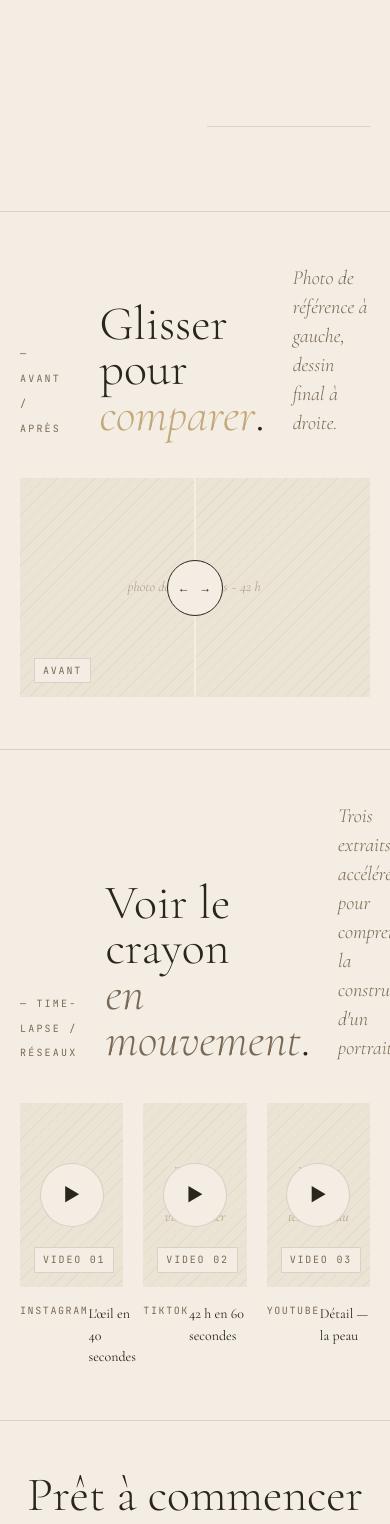
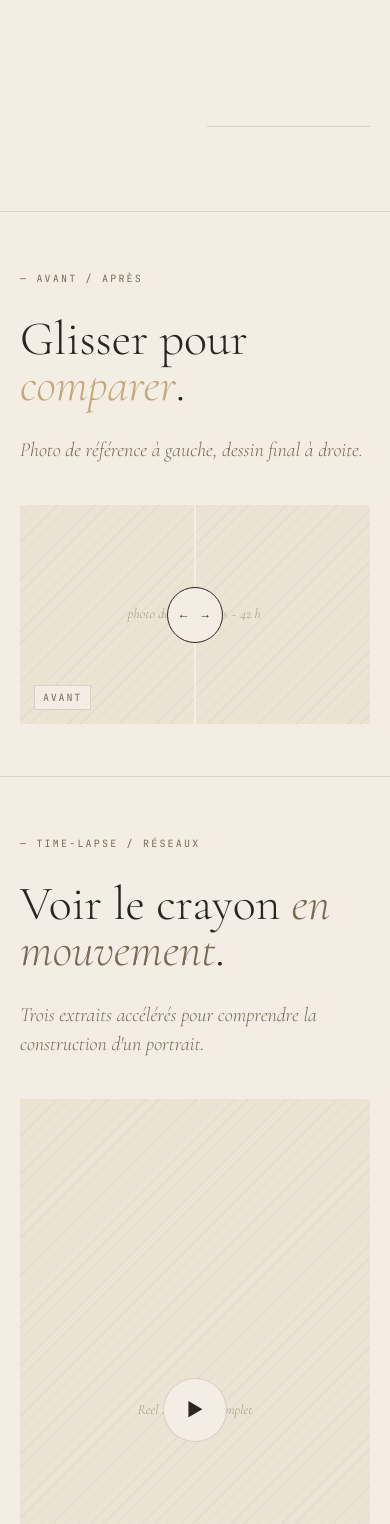
Before and after one commit to MelchiorObame/melo-art-gallery, a React (Vite) app: page /processus in a window 390 px wide. Shown: the part 5796-7320 px from the top of the page. Built offline with nearby package versions, Linux system fonts and the light colour scheme.

Commit message:
fix: update HeroSection and VideosSection layout for improved responsiveness and readability

```diff
--- a/src/pages/Home.tsx
+++ b/src/pages/Home.tsx
@@ -53,7 +53,7 @@ function HeroSection() {
       {/* 1 — Top bar */}
       <div className="flex justify-between items-center shrink-0">
         <span className="font-mono text-[11px] tracking-kicker uppercase text-fg-soft">
-          Melo — Atelier de portrait
+          Atelier de portrait
         </span>
         <span className="font-mono text-[11px] tracking-kicker uppercase text-fg-soft inline-flex items-center gap-2.5">
           <motion.span
--- a/src/pages/Processus.tsx
+++ b/src/pages/Processus.tsx
@@ -201,8 +201,7 @@ function BeforeAfterSection() {
   return (
     <section className="border-t border-line" style={{ padding: 'clamp(52px,7vw,100px) var(--pad-x)' }}>
       <div
-        className="grid items-end mb-[clamp(40px,5vw,80px)]"
-        style={{ gridTemplateColumns: '1fr 2fr 1.5fr', gap: 'clamp(28px,4vw,80px)' }}
+        className="grid grid-cols-1 md:grid-cols-[1fr_2fr_1.5fr] items-end mb-[clamp(40px,5vw,80px)] gap-[clamp(28px,4vw,80px)]"
       >
         <Reveal>
           <span className="font-mono text-[10px] tracking-eyebrow uppercase text-fg-soft">— Avant / après</span>
@@ -269,15 +268,14 @@ function VideosSection() {
   return (
     <section className="border-t border-line" style={{ padding: 'clamp(52px,7vw,100px) var(--pad-x)' }}>
       <div
-        className="grid items-end mb-[clamp(40px,5vw,80px)]"
-        style={{ gridTemplateColumns: '1fr 2fr 1.5fr', gap: 'clamp(28px,4vw,80px)' }}
+        className="grid grid-cols-1 md:grid-cols-[1fr_2fr_1.5fr] items-end mb-[clamp(40px,5vw,80px)] gap-[clamp(28px,4vw,80px)]"
       >
         <Reveal>
           <span className="font-mono text-[10px] tracking-eyebrow uppercase text-fg-soft">— Time-lapse / Réseaux</span>
         </Reveal>
         <Reveal delay={0.04}>
           <h2 className="font-display font-light leading-[0.95]" style={{ fontSize: 'clamp(48px,7vw,120px)' }}>
-            Voir le crayon<br /><em className="italic text-fg-soft">en mouvement</em>.
+            Voir le crayon <em className="italic text-fg-soft">en mouvement</em>.
           </h2>
         </Reveal>
         <Reveal delay={0.08}>
@@ -287,7 +285,7 @@ function VideosSection() {
         </Reveal>
       </div>
 
-      <div className="grid grid-cols-3 gap-[clamp(20px,3vw,48px)]">
+      <div className="grid grid-cols-1 md:grid-cols-2 xl:grid-cols-3 gap-[clamp(20px,3vw,48px)]">
         {VIDEOS.map(({ platform, title, desc }, i) => (
           <Reveal key={platform} variant="clip" delay={i * 0.1}>
             <figure className="group flex flex-col gap-4">
```
